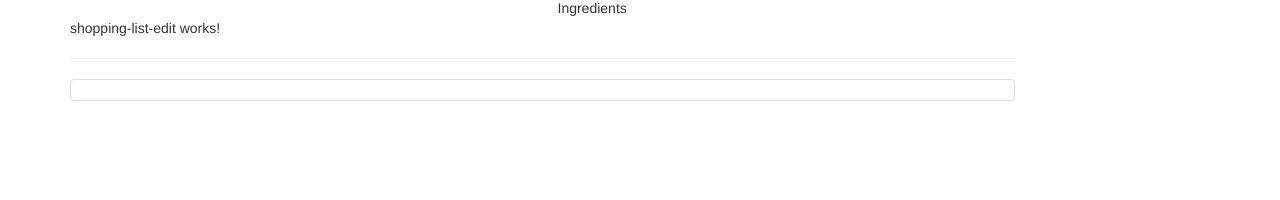
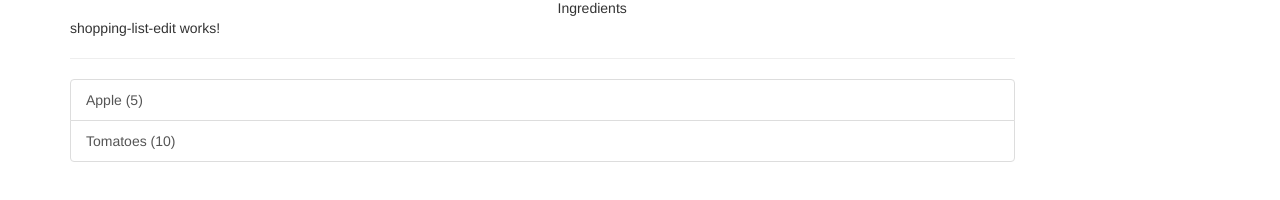
Before and after one commit to smoonmare/recipe-book, an Angular app: page / in a window 1280 px wide. Shown: the part 198-398 px from the top of the page. Built offline with nearby package versions, Linux system fonts and the light colour scheme.

Commit message:
Filled shopping list with dummy data. Component generates successfully.

```diff
--- a/src/app/shopping-list/shopping-list/shopping-list.component.html
+++ b/src/app/shopping-list/shopping-list/shopping-list.component.html
@@ -3,7 +3,9 @@
     <app-shopping-list-edit></app-shopping-list-edit>
     <hr>
     <ul class="list-group">
-      <a class="list-group-item" style="cursor: pointer"></a>
+      <a class="list-group-item" style="cursor: pointer" *ngFor="let ingredient of ingredients">
+        {{ ingredient.name }} ({{ ingredient.amount }})
+      </a>
     </ul>
   </div>
 </div>
--- a/src/app/shopping-list/shopping-list/shopping-list.component.ts
+++ b/src/app/shopping-list/shopping-list/shopping-list.component.ts
@@ -7,7 +7,16 @@
   styleUrls: ['./shopping-list.component.css']
 })
 export class ShoppingListComponent implements OnInit {
-  ingredients: Ingredient[] = [];
+  ingredients: Ingredient[] = [
+    {
+      name: 'Apple',
+      amount: 5
+    },
+    {
+      name: 'Tomatoes',
+      amount: 10
+    }
+  ];
 
   constructor() { }
 
```
